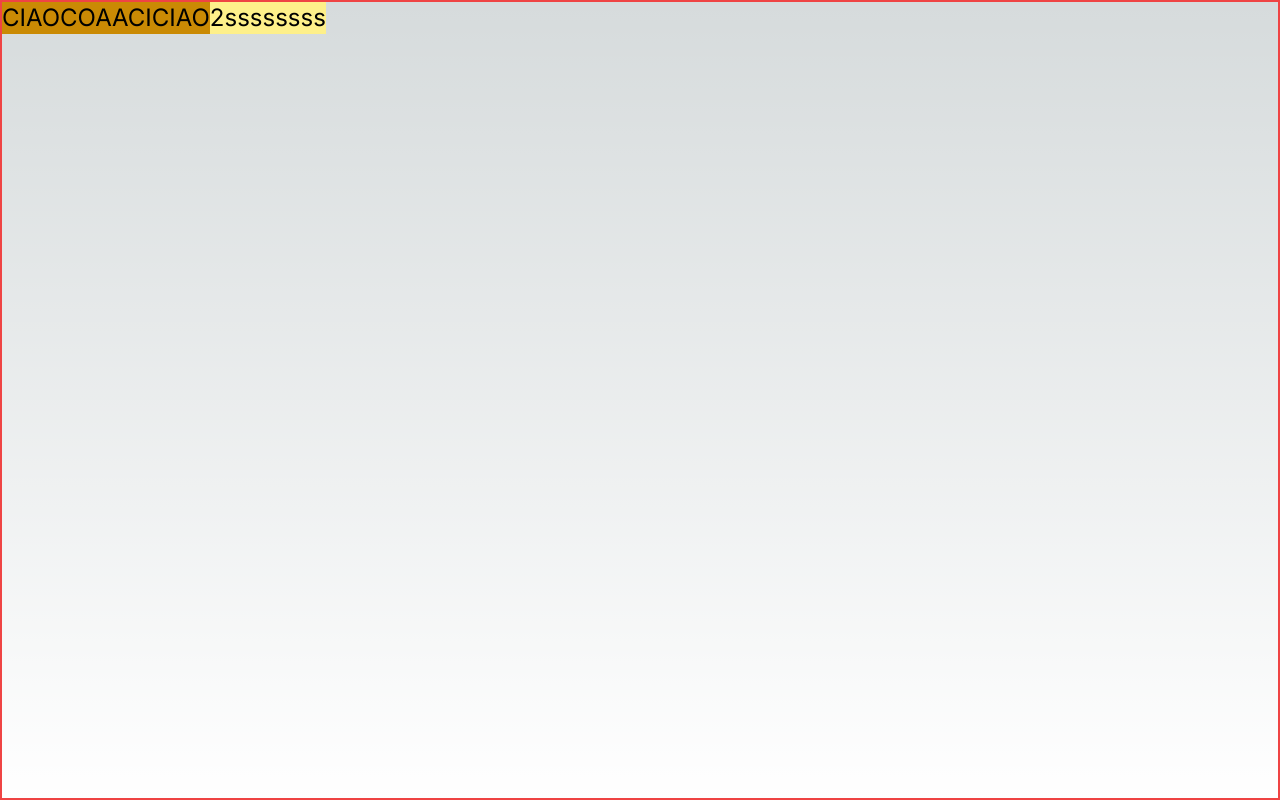
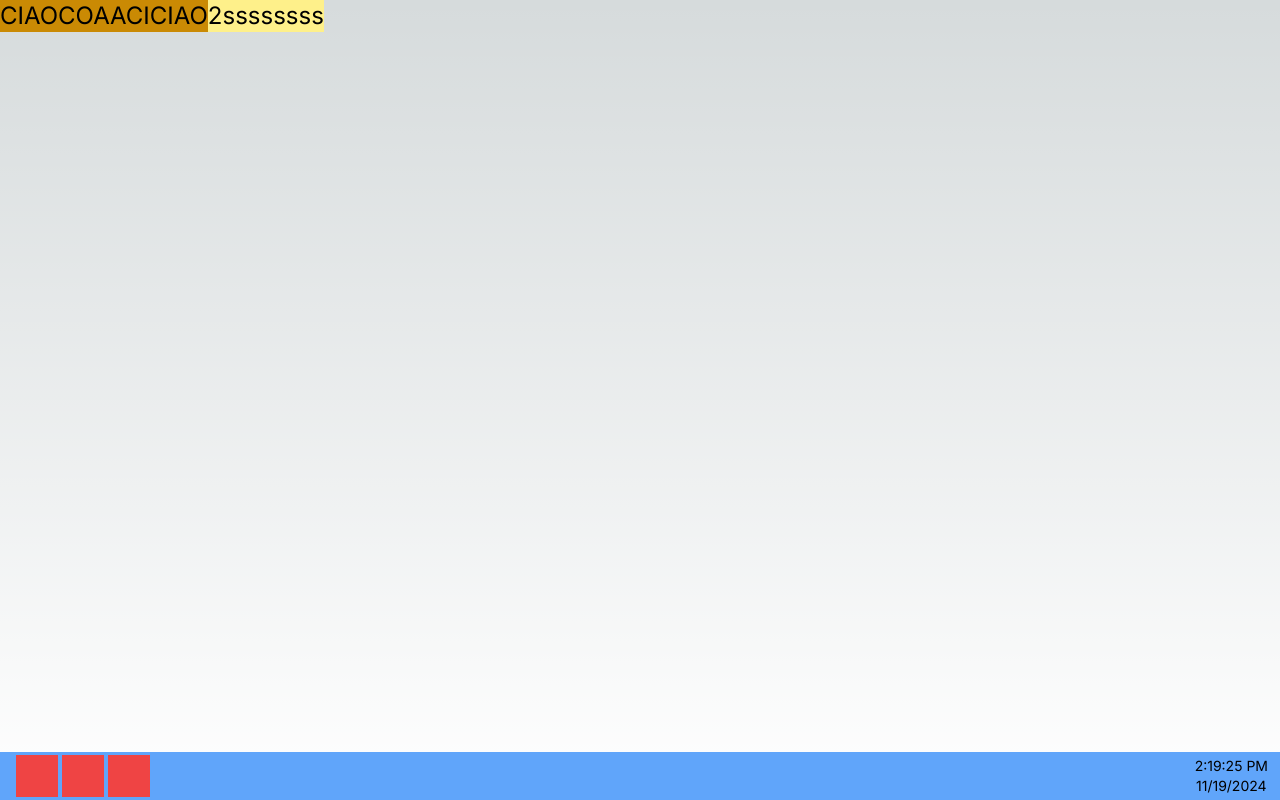
Before and after one commit to Raptor1818/RaptorOS, a Next.js app: page / in a window 1280 px wide. Built offline with nearby package versions, Linux system fonts and the light colour scheme.

Commit message:
Implementing taskbar

```diff
--- a/src/app/page.tsx
+++ b/src/app/page.tsx
@@ -1,18 +1,18 @@
 'use client'
 
+import Taskbar from "@/components/raptorOS/Taskbar/Taskbar";
 import WindowContainer from "@/components/raptorOS/Window/WindowContainer";
 
 export default function Home() {
   return (
-    <main className="min-h-screen w-screen border-red-500 border-2 overflow-hidden">
+    <main className="min-h-screen w-screen overflow-hidden">
+      <Taskbar></Taskbar>
       <div className="z-0"> {/* Window zone */}
         <WindowContainer />
       </div>
       <div className="-z-10">
         <div> {/* Desktop grid */}
         </div>
-        <div> {/* Taskbar */}
-        </div>
       </div>
     </main>
   );
--- /dev/null
+++ b/src/components/raptorOS/Taskbar/Taskbar.tsx
@@ -0,0 +1,38 @@
+import React, { useState, useEffect } from 'react';
+
+type Props = {};
+
+const Taskbar = (props: Props) => {
+  const [dateTime, setDateTime] = useState({
+    timeString: new Date().toLocaleTimeString(),
+    dateString: new Date().toLocaleDateString(),
+  });
+
+  useEffect(() => {
+    const interval = setInterval(() => {
+      const d = new Date();
+      setDateTime({
+        timeString: d.toLocaleTimeString(),
+        dateString: d.toLocaleDateString(),
+      });
+    }, 250);
+
+    return () => clearInterval(interval);
+  }, []);
+
+  return (
+    <nav className='h-[48px] w-screen flex flex-row justify-between items-center bg-blue-400 bottom-0 fixed p-1 select-none z-[999]'>
+      <div className='w-full flex flex-row justify-start items-center gap-1 pl-3'> {/* Icons */}
+        <div className='bg-red-500 w-[42px] h-[42px]'></div>
+        <div className='bg-red-500 w-[42px] h-[42px]'></div>
+        <div className='bg-red-500 w-[42px] h-[42px]'></div>
+      </div>
+      <div className='w-fit flex flex-col items-center justify-center text-sm text-nowrap pr-2'>
+        <p suppressHydrationWarning>{dateTime.timeString}</p>
+        <p>{dateTime.dateString}</p>
+      </div>
+    </nav>
+  );
+};
+
+export default Taskbar;
```
